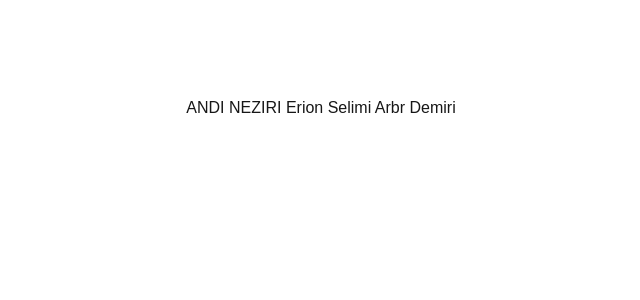
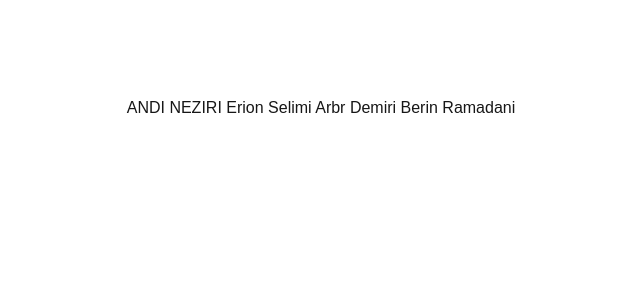
Before and after one commit to SHMTKIV04/Online-Class-repo, a Next.js app: page / in a window 1280 px wide. Shown: the top 300 px of the page, without its empty margins (319-959 px from the left). Built offline with nearby package versions, Linux system fonts and the light colour scheme.

Commit message:
Bini commit

```diff
--- a/app/page.tsx
+++ b/app/page.tsx
@@ -4,6 +4,7 @@ export default function Home () {
       ANDI NEZIRI
       Erion Selimi
       Arbr Demiri
+      Berin Ramadani
     </main>
   );
 }
```
